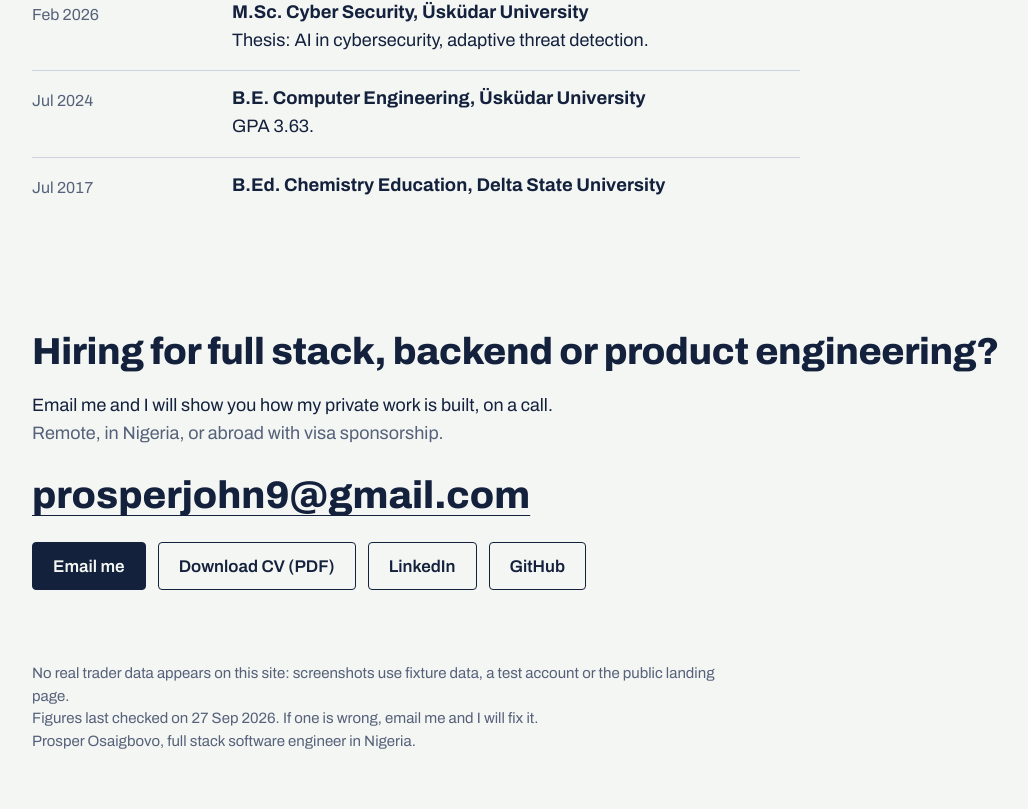
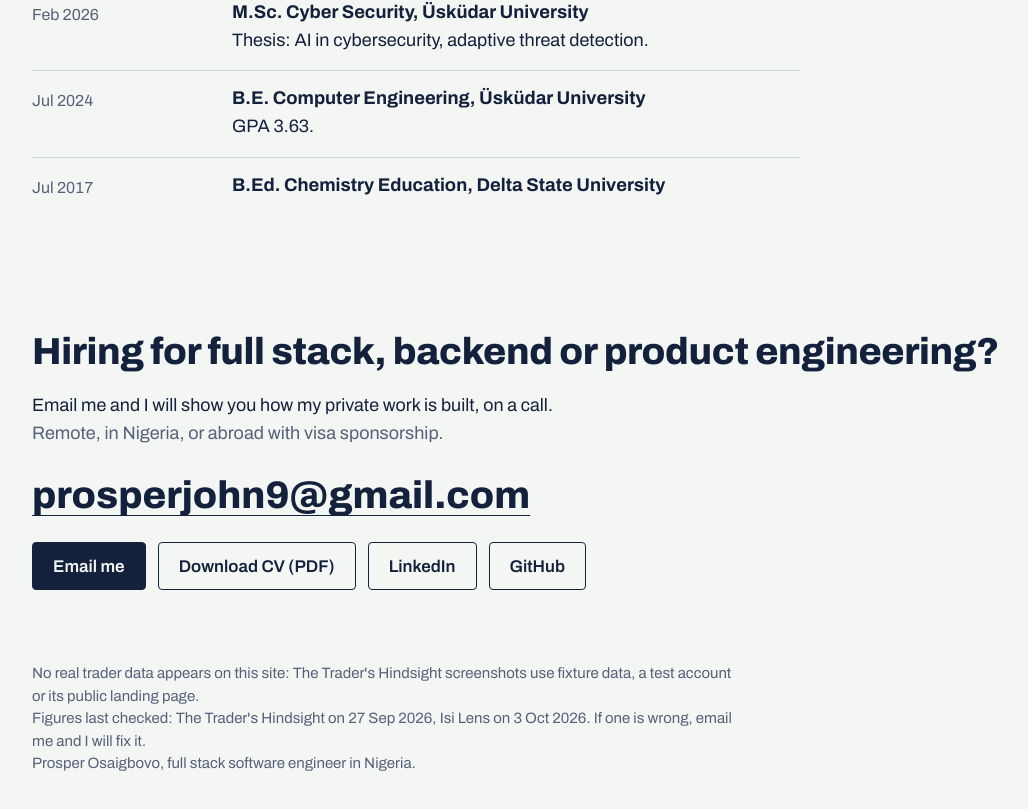
Before and after one commit to prosperjohn9/prosper-portfolio, a Next.js app: page / in a window 1280 px wide. Shown: the part 4137-4946 px from the top of the page, without its empty margins (104-1132 px from the left). Built offline with nearby package versions, Linux system fonts and the light colour scheme.

Commit message:
fix: say which project each footer note covers
The footer spoke only for The Trader's Hindsight: its screenshots use
fixture data, and its figures were counted on 27 Sep. Isi Lens shows
its real editor and was checked on 3 Oct, so the notes now name each.

```diff
--- a/src/content/site.ts
+++ b/src/content/site.ts
@@ -1,6 +1,7 @@
 import { formatDate } from "@/domain/format";
 import { fullName } from "@/domain/profile";
 import { profile } from "@/content/profile";
+import { isiLensCheckedOn } from "@/content/projects/isi-lens/checked-on";
 import { stats } from "@/content/stats";
 
 /** The home page's title and description, and the default for any page without its own. */
@@ -14,6 +15,6 @@ export const receiptHint = "Tap a yellow number to see its proof.";
 
 /** Lines every page ends with. */
 export const footerNotes = [
-  "No real trader data appears on this site: screenshots use fixture data, a test account or the public landing page.",
-  `Figures last checked on ${formatDate(stats.countedOn)}. If one is wrong, email me and I will fix it.`,
+  "No real trader data appears on this site: The Trader's Hindsight screenshots use fixture data, a test account or its public landing page.",
+  `Figures last checked: The Trader's Hindsight on ${formatDate(stats.countedOn)}, Isi Lens on ${formatDate(isiLensCheckedOn)}. If one is wrong, email me and I will fix it.`,
 ];
```
